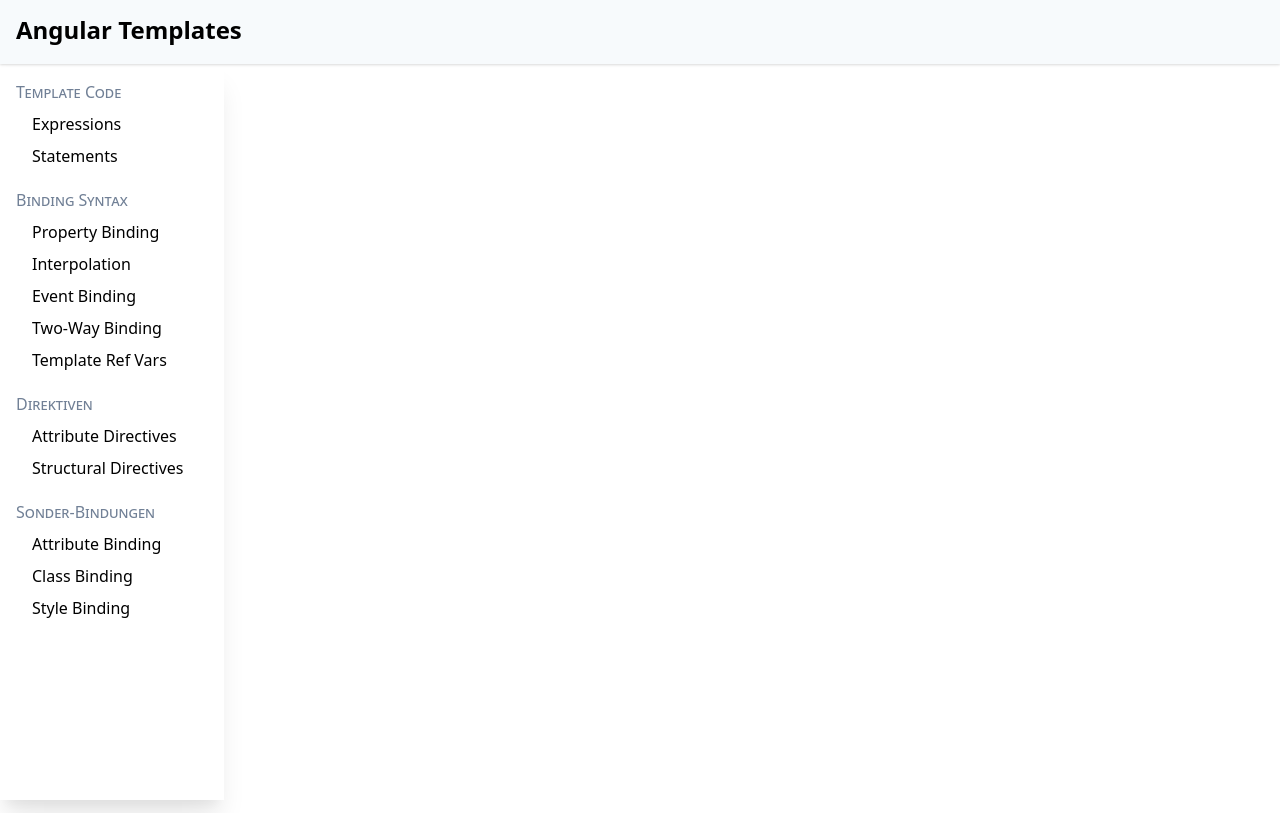
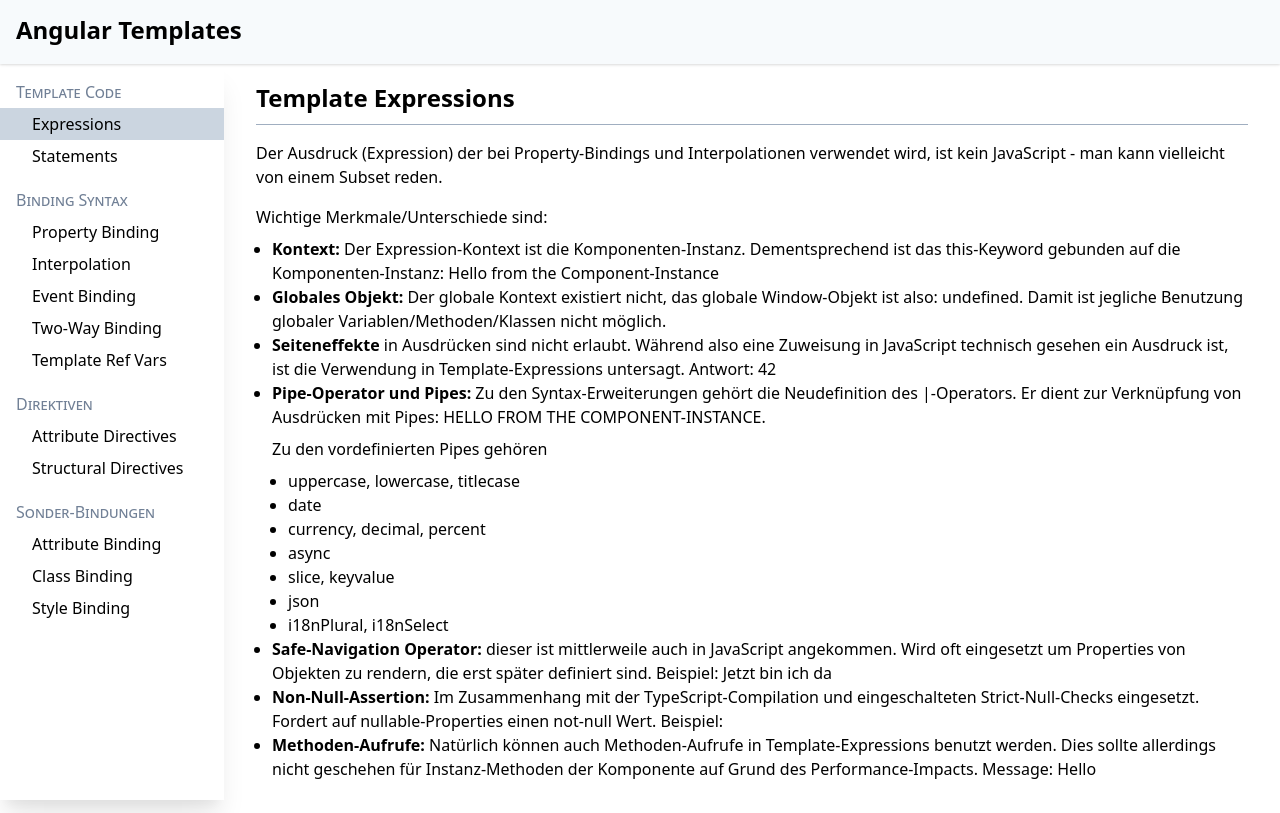
Before and after one commit to lean-ng/edu-templates, an Angular app: page /template-expressions in a window 1280 px wide. Before the commit this address led to /. Built offline with nearby package versions, Linux system fonts and the light colour scheme.

Commit message:
Sample template expressions.

```diff
--- a/src/app/app.module.ts
+++ b/src/app/app.module.ts
@@ -16,6 +16,7 @@
 import { AttrBindingComponent } from './edu/attr-binding/attr-binding.component';
 import { ClassBindingComponent } from './edu/class-binding/class-binding.component';
 import { StyleBindingComponent } from './edu/style-binding/style-binding.component';
+import { TemplateExpressionsComponent } from './edu/template-expressions/template-expressions.component';
 
 const routes: Route[] = [
   { path: '', component: HomeComponent },
@@ -29,6 +30,7 @@
   { path: 'attr-binding', component: AttrBindingComponent },
   { path: 'class-binding', component: ClassBindingComponent },
   { path: 'style-binding', component: StyleBindingComponent },
+  { path: 'template-expressions', component: TemplateExpressionsComponent },
 ];
 
 @NgModule({
@@ -45,7 +47,8 @@
     StructuralDirectivesComponent,
     AttrBindingComponent,
     ClassBindingComponent,
-    StyleBindingComponent
+    StyleBindingComponent,
+    TemplateExpressionsComponent
   ],
   imports: [
     BrowserModule,
--- /dev/null
+++ b/src/app/edu/template-expressions/template-expressions.component.html
@@ -0,0 +1,64 @@
+<div class="edu-sample pb-8">
+  <h2>Template Expressions</h2>
+  <p class="mt-4">
+    Der Ausdruck (Expression) der bei Property-Bindings und Interpolationen
+    verwendet wird, ist kein JavaScript - man kann vielleicht von einem Subset reden.
+  </p>
+  <div class="mt-4">
+    Wichtige Merkmale/Unterschiede sind:
+    <ul class="list-disc pl-4 mt-2">
+      <li>
+        <span class="font-semibold">Kontext:</span> Der Expression-Kontext ist
+        die Komponenten-Instanz. Dementsprechend ist das this-Keyword gebunden
+        auf die Komponenten-Instanz: {{ this.message }}
+      </li>
+      <li>
+        <span class="font-semibold">Globales Objekt:</span> Der globale Kontext
+        existiert nicht, das globale Window-Objekt ist also:
+        {{ window === undefined ? 'undefined' : '' }}. Damit ist jegliche
+        Benutzung globaler Variablen/Methoden/Klassen nicht möglich.
+      </li>
+      <li>
+        <span class="font-semibold">Seiteneffekte</span> in Ausdrücken
+        sind nicht erlaubt. Während also eine Zuweisung in JavaScript
+        technisch gesehen ein Ausdruck ist, ist die Verwendung in Template-Expressions
+        untersagt. Antwort: {{ answer }}
+      </li>
+      <li>
+        <span class="font-semibold">Pipe-Operator und Pipes:</span> Zu den Syntax-Erweiterungen gehört
+        die Neudefinition des |-Operators. Er dient zur Verknüpfung von Ausdrücken
+        mit Pipes: {{ message | uppercase }}.
+        <p class="py-2">
+          Zu den vordefinierten Pipes gehören
+        </p>
+        <ul class="list-disc pl-4">
+          <li>uppercase, lowercase, titlecase</li>
+          <li>date</li>
+          <li>currency, decimal, percent</li>
+          <li>async</li>
+          <li>slice, keyvalue</li>
+          <li>json</li>
+          <li>i18nPlural, i18nSelect</li>
+        </ul>
+      </li>
+      <li>
+        <span class="font-semibold">Safe-Navigation Operator: </span> dieser
+        ist mittlerweile auch in JavaScript angekommen. Wird oft eingesetzt
+        um Properties von Objekten zu rendern, die erst später definiert sind.
+        Beispiel: {{ later?.msg }}
+      </li>
+      <li>
+        <span class="font-semibold">Non-Null-Assertion:</span> Im Zusammenhang
+        mit der TypeScript-Compilation und eingeschalteten Strict-Null-Checks eingesetzt.
+        Fordert auf nullable-Properties einen not-null Wert.
+        Beispiel: {{ nullable.prop! }}
+      </li>
+      <li>
+        <span class="font-semibold">Methoden-Aufrufe:</span> Natürlich
+        können auch Methoden-Aufrufe in Template-Expressions benutzt werden.
+        Dies sollte allerdings nicht geschehen für Instanz-Methoden der Komponente
+        auf Grund des Performance-Impacts. Message: {{ message.substr(0,5) }}
+      </li>
+    </ul>
+  </div>
+</div>
--- /dev/null
+++ b/src/app/edu/template-expressions/template-expressions.component.ts
@@ -0,0 +1,23 @@
+import { Component, OnInit } from '@angular/core';
+
+@Component({
+  selector: 'app-template-expressions',
+  templateUrl: './template-expressions.component.html',
+  styleUrls: ['./template-expressions.component.css']
+})
+export class TemplateExpressionsComponent implements OnInit {
+
+  message = 'Hello from the Component-Instance';
+  answer = 42;
+  later = null;
+  nullable: { prop?: string } = {};
+
+  constructor() { }
+
+  ngOnInit(): void {
+    setTimeout(() => {
+      this.later = { msg: 'Jetzt bin ich da' };
+    }, 3000);
+  }
+
+}
--- a/src/app/nav/nav.component.html
+++ b/src/app/nav/nav.component.html
@@ -4,8 +4,8 @@
       Template Code
     </span>
     <ul>
-      <li>
-        <a href="#">Expressions</a>
+      <li routerLinkActive="active">
+        <a routerLink="/template-expressions">Expressions</a>
       </li>
       <li>
         <a href="#">Statements</a>
```
Also changed, not shown: src/app/edu/template-expressions/template-expressions.component.css (added), 1 other file (tests, documents, lock files or other folders).
